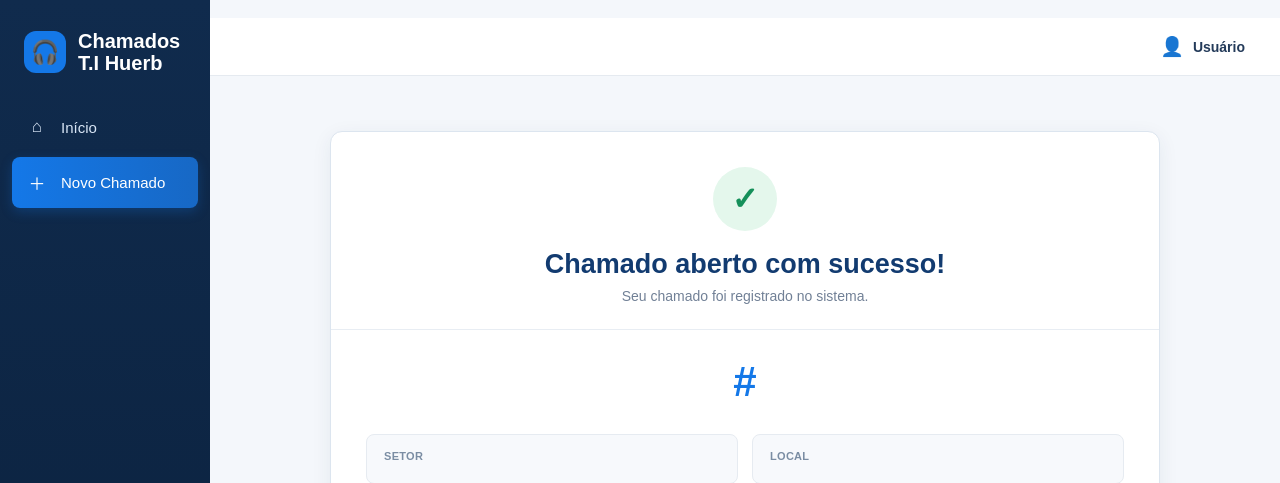
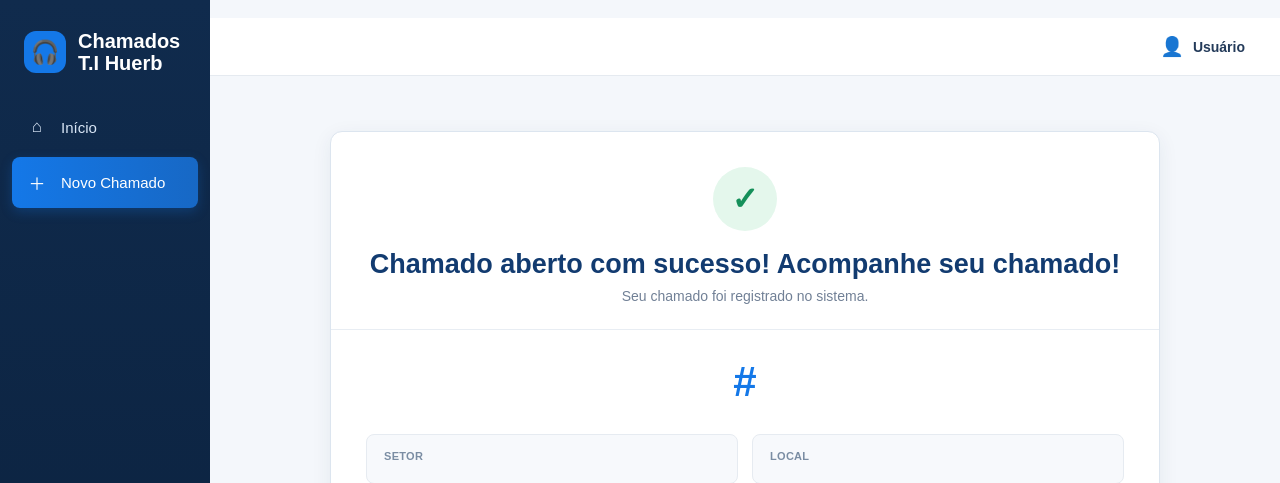
Before and after one commit to Lucas-Sussuarana/sistema-chamados, a Django app: template chamados/templates/chamados/sucesso.html in a window 1280 px wide. Shown: the top 483 px of the page. Run offline with Django 3.2, Linux system fonts and the light colour scheme; the template is opened without the code that fills it, so the values that code supplies are empty.

Commit message:
adição de informação

```diff
--- a/chamados/templates/chamados/sucesso.html
+++ b/chamados/templates/chamados/sucesso.html
@@ -347,7 +347,7 @@ ativo
 
 
         <h1>
-            Chamado aberto com sucesso!
+            Chamado aberto com sucesso! Acompanhe seu chamado!
         </h1>
 
 
```
